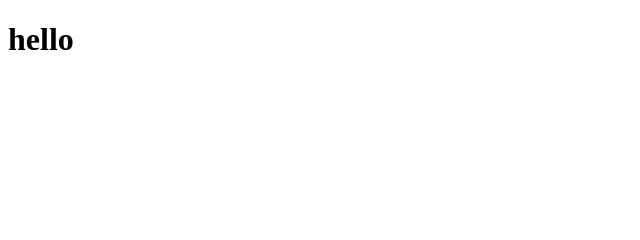
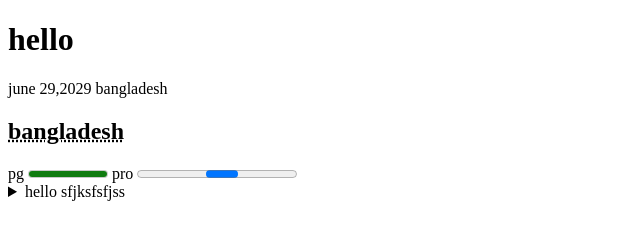
Before and after one commit to Abdullh1111/conceptual, a plain HTML site: page index.html in a window 1280 px wide. Shown: the whole page, without its empty margins (0-640 px from the left). Drawn offline with Linux system fonts and the light colour scheme.

Commit message:
funny part

```diff
--- a/index.html
+++ b/index.html
@@ -7,5 +7,29 @@
 </head>
 <body>
   <h1>hello</h1>
+  <time datetime="29-6-2029">june 29,2029</time>
+  <bdo dir="ltr">bangladesh</bdo>
+  <h2>
+    <abbr title="this is bangladesh">bangladesh</abbr><br>
+  </h2>
+  <label for="disk">pg</label>
+  <meter id="disk" value="1"></meter>
+  <label for="dish">pro</label>
+  <progress id="dish"></progress><br>
+  <details>
+    <summary>hello sfjksfsfjss</summary>
+    <p>Lorem ipsum dolor sit amet consectetur, adipisicing elit. Quas, reprehenderit!</p>
+  </details>
+
+
+
+
+
+
+
+
+
+
+
 </body>
 </html>
```
